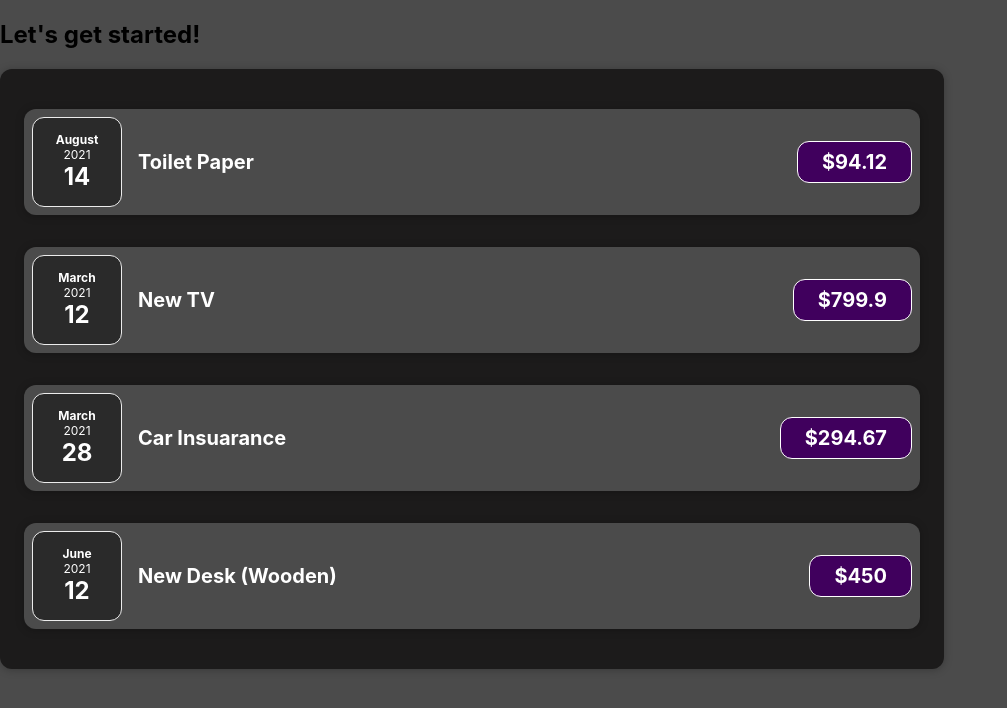
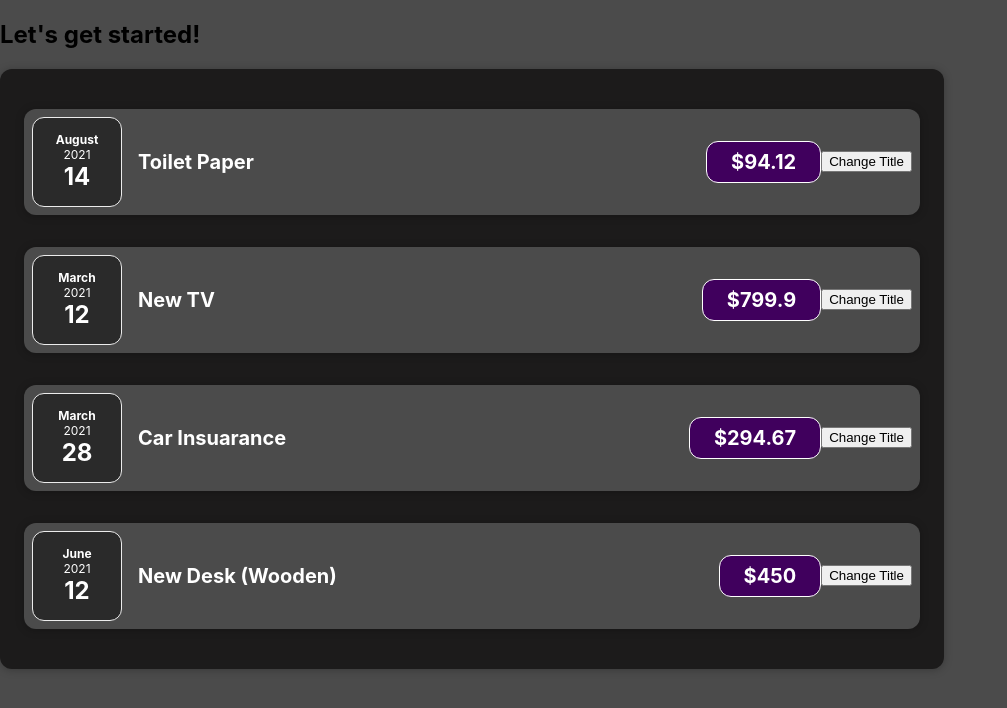
Before and after one commit to Mudath-thir-HM/new-react-folder, a React (Create React App) app: page / in a window 1280 px wide. Shown: the top 708 px of the page, without its empty margins (0-1007 px from the left). Built offline with nearby package versions, Linux system fonts and the light colour scheme; the HTML template or start-up script is replaced by a standard one.

Commit message:
made my first useState

```diff
--- a/src/components/component-expense-item/ExpenseItem.js
+++ b/src/components/component-expense-item/ExpenseItem.js
@@ -1,16 +1,24 @@
+import React, {useState} from 'react';
 import ExpenseDate from '../componentDate/ExpenseDate';
 import Card from '../Card-component/Card';
 import './ExpenseItem.css'
 
 const ExpenseItem = (holdings) => {
 
+    const [title, setTitle] = useState(holdings.title);
+
+    const buttonHandler = () => {
+        setTitle('Updated!');
+    }
+
     return (
         <Card className="expense-item">
             <ExpenseDate date = {holdings.date}/>
             <div className='expense-item__description'>
-                <h2>{holdings.title}</h2>
+                <h2>{title}</h2>
                 <div className='expense-item__price'>${holdings.price}</div>
             </div>
+            <button onClick={buttonHandler}>Change Title</button>
         </Card>
     )
 };
```
